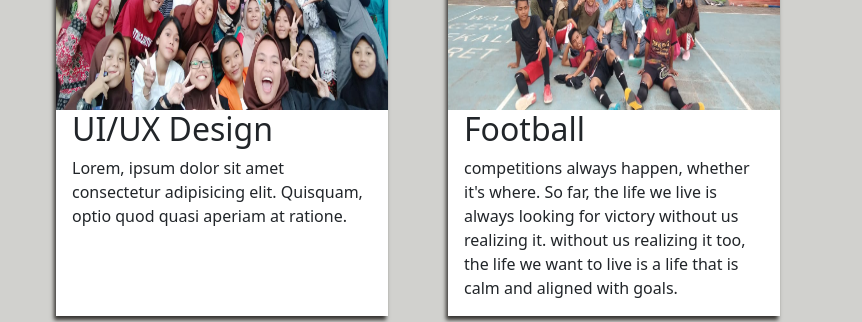
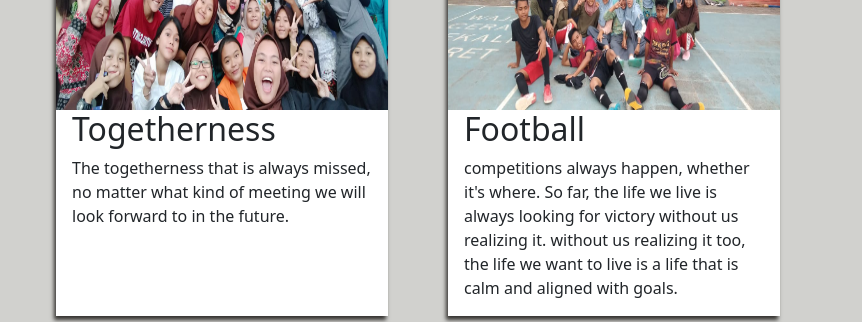
Before and after one commit to TaufiqSaefulloh/Story-Site, a plain HTML site: page index.html in a window 1280 px wide. Shown: the part 2690-3012 px from the top of the page, 418-1280 px from the left. Drawn offline with nearby package versions, Linux system fonts and the light colour scheme.

Commit message:
volthree

```diff
--- a/index.html
+++ b/index.html
@@ -99,8 +99,8 @@
 </div>
 <div  class="service-detail-item">
     <img src="./asset/image/5.jpg" alt="service 5 image">
-    <h2>UI/UX Design</h2>
-    <p>Lorem, ipsum dolor sit amet consectetur adipisicing elit. Quisquam, optio quod quasi aperiam at ratione.</p>
+    <h2>Togetherness</h2>
+    <p>The togetherness that is always missed, no matter what kind of meeting we will look forward to in the future.</p>
 </div>
 <div class="service-detail-item">
     <img src="./asset/image/6.jpg" alt="service 6 image">
```
